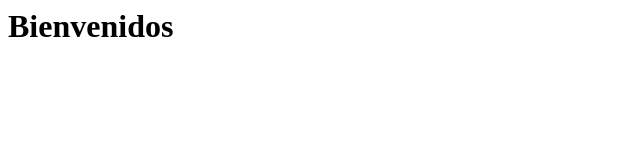
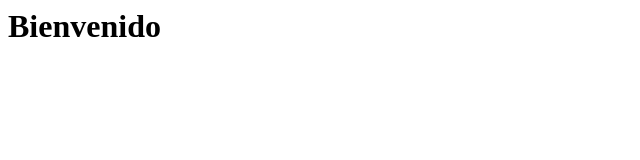
Before and after one commit to JuanValdez28/Prueba, a plain HTML site: page Index.html in a window 1280 px wide. Shown: the full height of the page, 0-640 px from the left. Drawn offline with Linux system fonts and the light colour scheme.

Commit message:
Update Index.html

```diff
--- a/Index.html
+++ b/Index.html
@@ -1,8 +1,9 @@
 <html>
-<head>
-     <title>Hola</title>
-</head>
-<body>
-     <h1>Bienvenidos</h1>
-</body>
+     <head>
+          <title>Hola</title>
+
+     </head>
+     <body>
+          <h1>Bienvenido</h1>
+     </body>
 </html>
```
